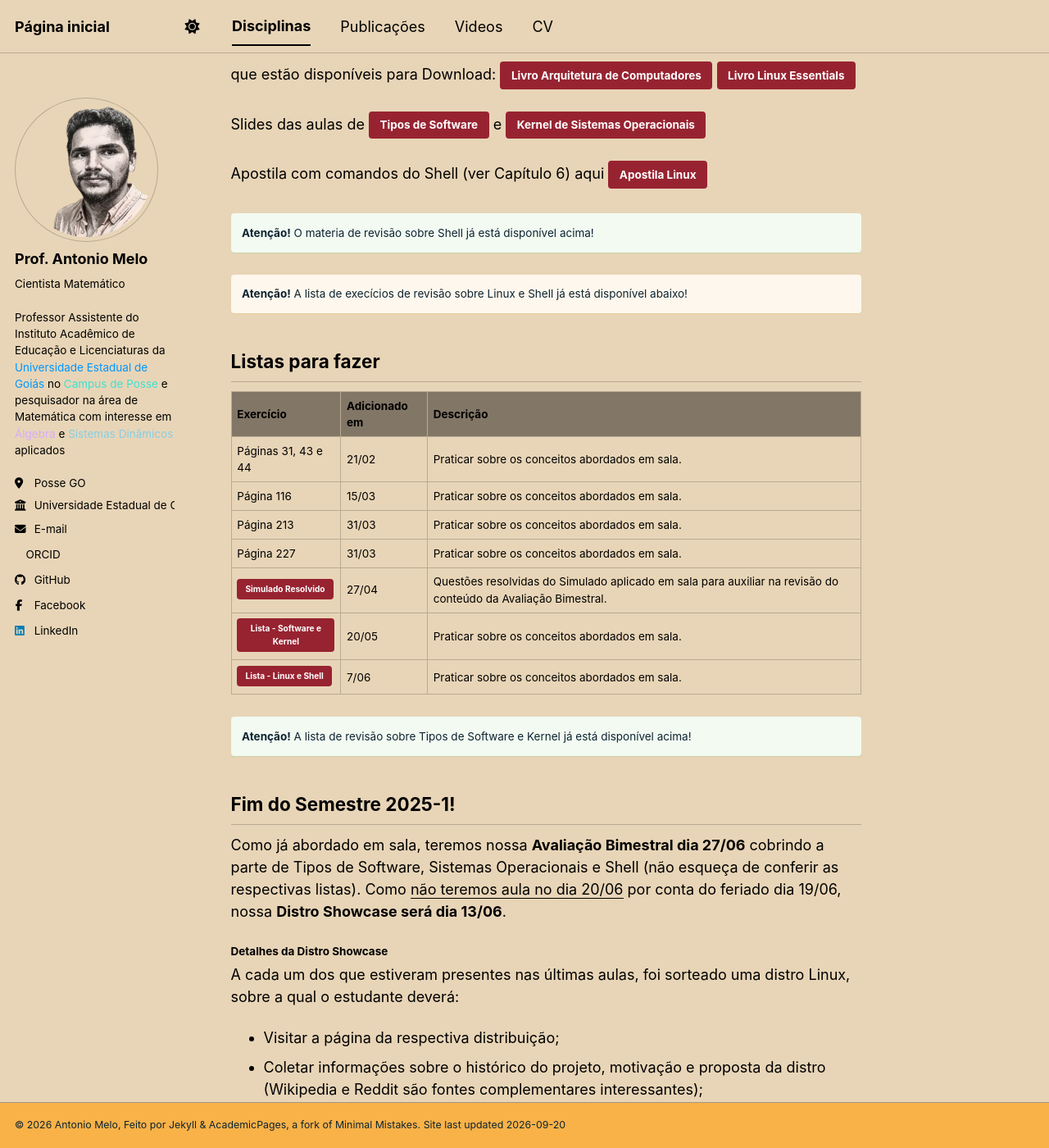
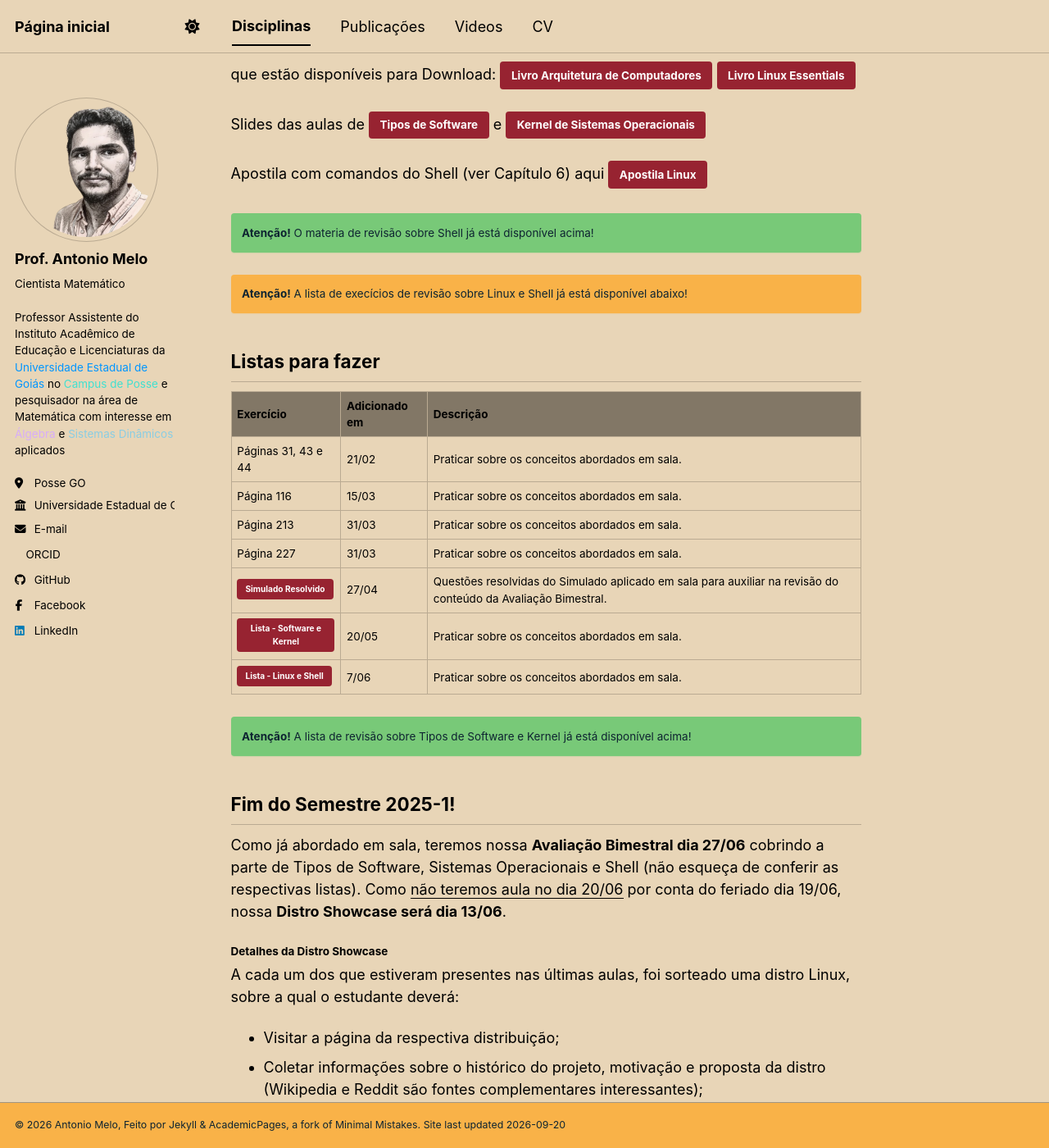
Before and after one commit to antmelo/antmelo.github.io, a Jekyll site: the page built from _teaching/2025-1-sistemas.md, in a window 1280 px wide and 1400 px high, scrolled down 1110 px. Shown: the whole window at 82% size. Built offline with Jekyll 4.4.1, drawn with Linux system fonts in a browser that asks for light colours; nearby versions of some CDN libraries; a style sheet for code colours, icons or effects is not loaded.

Commit message:
Update _notices.scss

```diff
--- a/_sass/layout/_notices.scss
+++ b/_sass/layout/_notices.scss
@@ -6,7 +6,7 @@
  *  Default Kramdown usage (no indents!):
  *  <div class="notice" markdown="1">
  *  #### Headline for the Notice
- *  Text for the notice
+ *  Text for the notice   ---- old background-color: mix(#fff, $notice-color, 90%);
  *  </div>
  */
 
@@ -16,7 +16,7 @@
   font-family: $global-font-family;
   font-size: $type-size-6 !important;
   text-indent: initial; /* override*/
-  background-color: mix(#fff, $notice-color, 90%);
+  background-color: $notice-color;
   border-radius: $border-radius;
   box-shadow: 0 1px 1px rgba($notice-color, 0.25);
   color: var(--global-code-text-color);
```
